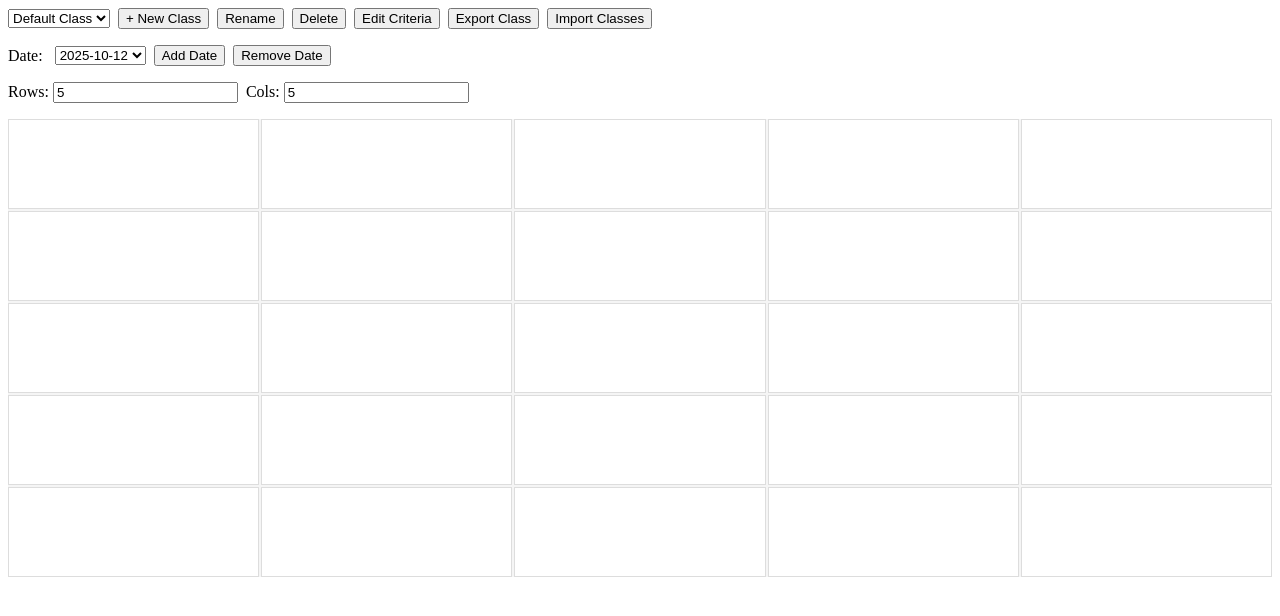
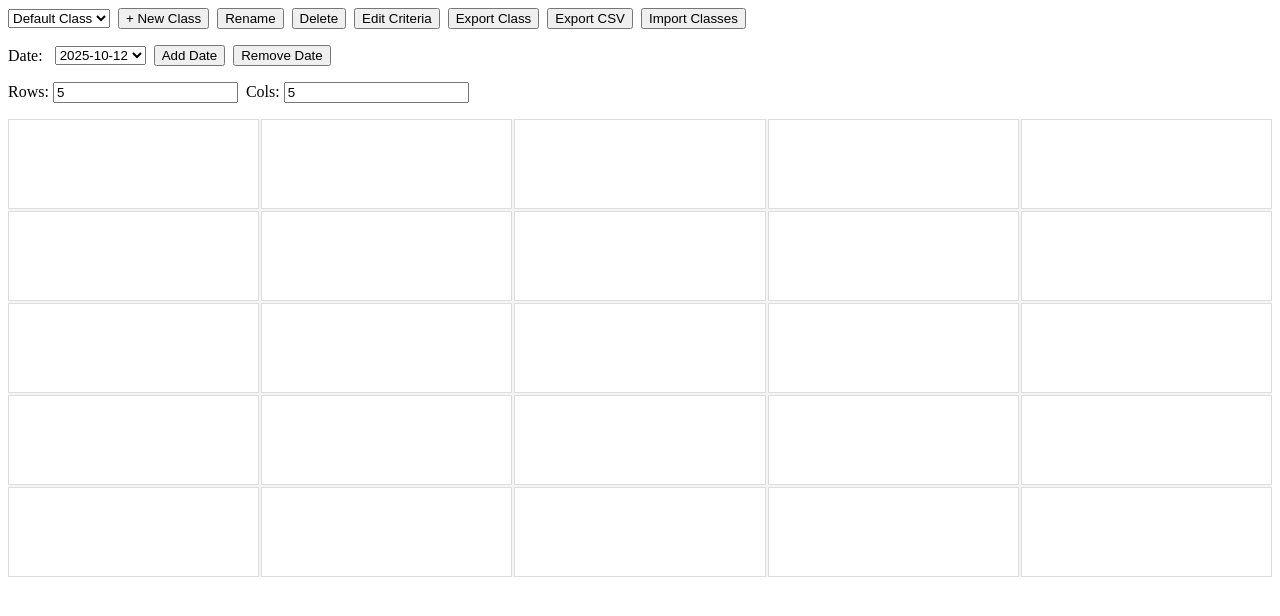
Before and after one commit to pnjacket/class-tracker, an Angular app: page / in a window 1280 px wide. Shown: the top 616 px of the page. Built offline with nearby package versions, Linux system fonts and the light colour scheme.

Commit message:
export to csv implemented

```diff
--- a/src/app/app.html
+++ b/src/app/app.html
@@ -8,6 +8,7 @@
   <button (click)="deleteActiveClass()" [disabled]="!activeClass">Delete</button>
   <button (click)="editCriteria()" [disabled]="!activeClass">Edit Criteria</button>
   <button (click)="exportClass()" [disabled]="!activeClass">Export Class</button>
+  <button (click)="exportCsv()" [disabled]="!activeClass">Export CSV</button>
   <input type="file" #fileInput style="display:none" (change)="importClasses($event)" />
   <button (click)="triggerImport()">Import Classes</button>
 </div>
--- a/src/app/app.ts
+++ b/src/app/app.ts
@@ -212,6 +212,43 @@ export class App implements OnInit {
     this.storage.saveAll(this.classes);
   }
 
+  /** Export the selected class as CSV (one row per student per view) */
+  exportCsv(): void {
+    if (!this.activeClass) return;
+    const criteria = this.activeClass.criteria || [];
+    // header: Student Name, each criterion, Date
+    const headers = ['Student Name', ...criteria, 'Date'];
+    const rows: string[] = [headers.join(',')];
+    for (const view of this.activeClass.views) {
+      const date = view.date;
+      for (const row of view.grid) {
+        for (const cell of row) {
+          if (cell.student) {
+            const values: string[] = [];
+            // name
+            values.push(`"${cell.student.name.replace(/"/g, '""')}"`);
+            // criteria counters in order
+            for (const crit of criteria) {
+              const val = cell.student.counters[crit] ?? '';
+              values.push(`${val}`);
+            }
+            // date
+            values.push(date);
+            rows.push(values.join(','));
+          }
+        }
+      }
+    }
+    const csvContent = rows.join('\r\n');
+    const blob = new Blob([csvContent], { type: 'text/csv;charset=utf-8;' });
+    const a = document.createElement('a');
+    a.href = URL.createObjectURL(blob);
+    const filename = `${this.activeClass.title || 'class'}_${new Date().toISOString().slice(0,10)}.csv`;
+    a.download = filename;
+    a.click();
+    URL.revokeObjectURL(a.href);
+  }
+
   /** ---------- USER INTERACTIONS ---------- */
   onCellClick(cell: Cell): void {
     if (!this.activeView) return;
```
